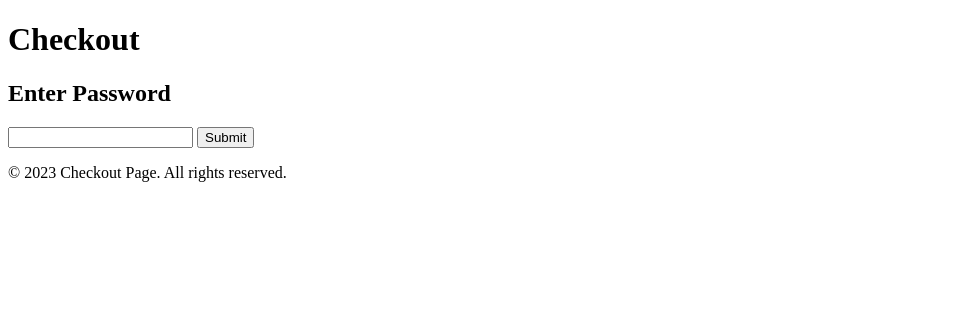
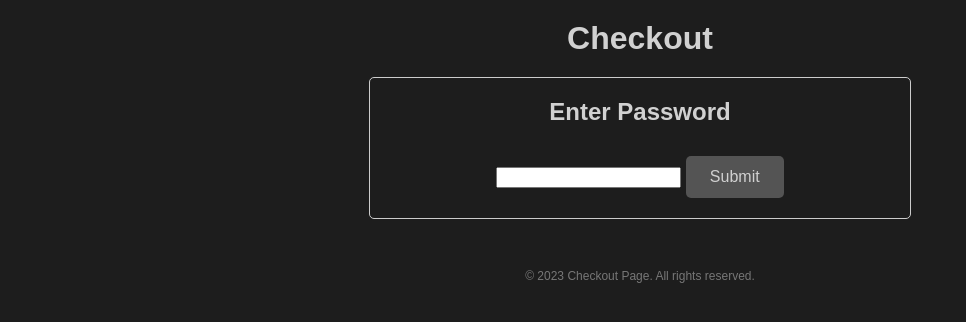
Before and after one commit to TheScientist777/For-your-eyes-only, a plain HTML site: page checkout.html in a window 1280 px wide. Shown: the whole page, without its empty margins (0-966 px from the left). Drawn offline with Linux system fonts and the light colour scheme.

Commit message:
Not sure

```diff
--- a/checkout.html
+++ b/checkout.html
@@ -4,7 +4,7 @@
   <meta charset="UTF-8">
   <meta name="viewport" content="width=device-width, initial-scale=1.0">
   <title>Checkout</title>
-  <link rel="stylesheet" href="checkout_styles.css">
+  <link rel="stylesheet" href="/checkout_style.css">
 </head>
 <body>
   <div class="container">
--- a/checkout_style.css
+++ b/checkout_style.css
@@ -26,7 +26,7 @@ body {
   .bank-card-box,
   .shipping-address-box,
   .order-summary-box {
-    display: none;
+    display: hidden;
     margin: 20px auto;
     padding: 20px;
     border: 1px solid #ccc;
@@ -55,8 +55,8 @@ body {
     cursor: pointer;
     border: none;
     border-radius: 5px;
-    background-color: #007bff;
-    color: #fff;
+    background-color: #545454;
+    color: #d1d1d1;
   }
 
   .footer {
```
